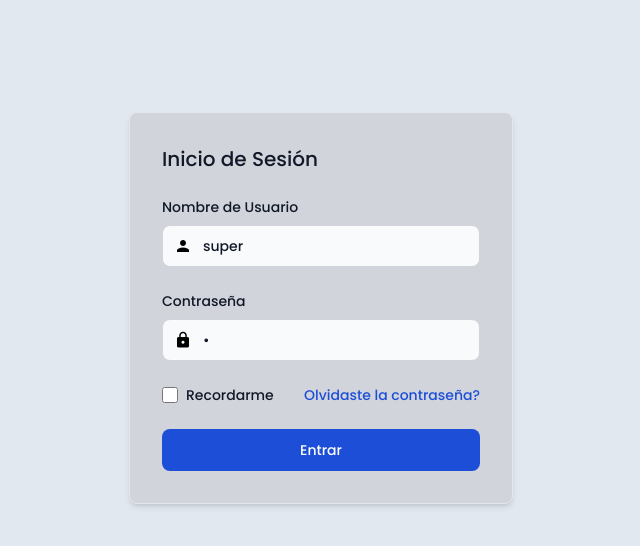
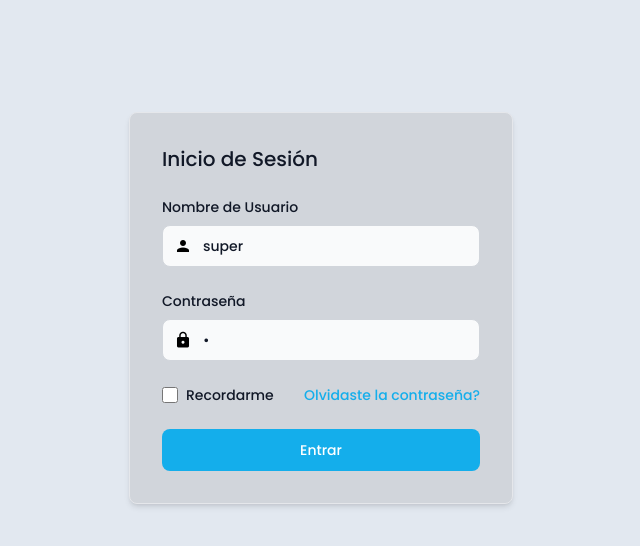
Before and after one commit to Daniel9806/Management-System, a Vue app: page / in a window 1280 px wide. Shown: the top 546 px of the page, without its empty margins (319-959 px from the left). Built offline with nearby package versions, Linux system fonts and the light colour scheme.

Commit message:
adding a main color

```diff
--- a/src/components/navegation/SideBar.vue
+++ b/src/components/navegation/SideBar.vue
@@ -107,7 +107,7 @@ setCurrentTab();
 }
 
 .activeIcon {
-  @apply bg-emerald-400 py-2 px-3 text-3xl text-gray-100 rounded-t-xl rounded-bl-xl z-10
+  @apply bg-main-color py-2 px-3 text-3xl text-gray-100 rounded-t-xl rounded-bl-xl z-10
   transition-all duration-200 ease-linear absolute left-2
 }
 </style>
--- a/src/style.css
+++ b/src/style.css
@@ -44,7 +44,8 @@ button {
   font-size: 1em;
   font-weight: 500;
   font-family: inherit;
-  background-color: #348648;
+  /* background-color: #14aeeb; */
+  @apply bg-main-color;
   cursor: pointer;
   transition: border-color 0.25s;
 }
--- a/src/views/LoginView.vue
+++ b/src/views/LoginView.vue
@@ -32,13 +32,12 @@
                         </div>
                         <label class="ml-2 text-sm font-medium text-gray-900 dark:text-gray-300">Recordarme</label>
                     </div>
-                    <a href="#" class="ml-auto text-sm text-blue-700 hover:underline dark:text-blue-500">Olvidaste la
+                    <a href="#" class="ml-auto text-sm text-main-color hover:underline">Olvidaste la
                         contraseña?</a>
                 </div>
                 <button @click.prevent="login" class="flex justify-center items-center space-x-2 w-full text-white
-                 bg-blue-700 hover:bg-blue-800 font-medium rounded-lg text-sm px-5
-                  py-2.5 text-center dark:bg-blue-600 dark:hover:bg-blue-700
-                   outline-none">
+                 bg-main-color font-medium rounded-lg text-sm px-5
+                  py-2.5 text-center outline-none">
                     <svg v-if="authStore.getLoadingAuth" role="status"
                         class="mt-[3px] w-4 h-4 text-gray-200 animate-spin dark:text-gray-900"
                         viewBox="0 0 100 101" fill="none" xmlns="http://www.w3.org/2000/svg">
--- a/tailwind.config.cjs
+++ b/tailwind.config.cjs
@@ -6,7 +6,11 @@ module.exports = {
     "./src/**/*.{vue,js,ts,jsx,tsx}",
   ],
   theme: {
-    extend: {},
+    extend: {
+      colors: {
+        "main-color": "#14aeeb",
+      },
+    },
   },
   plugins: [],
 }
```
